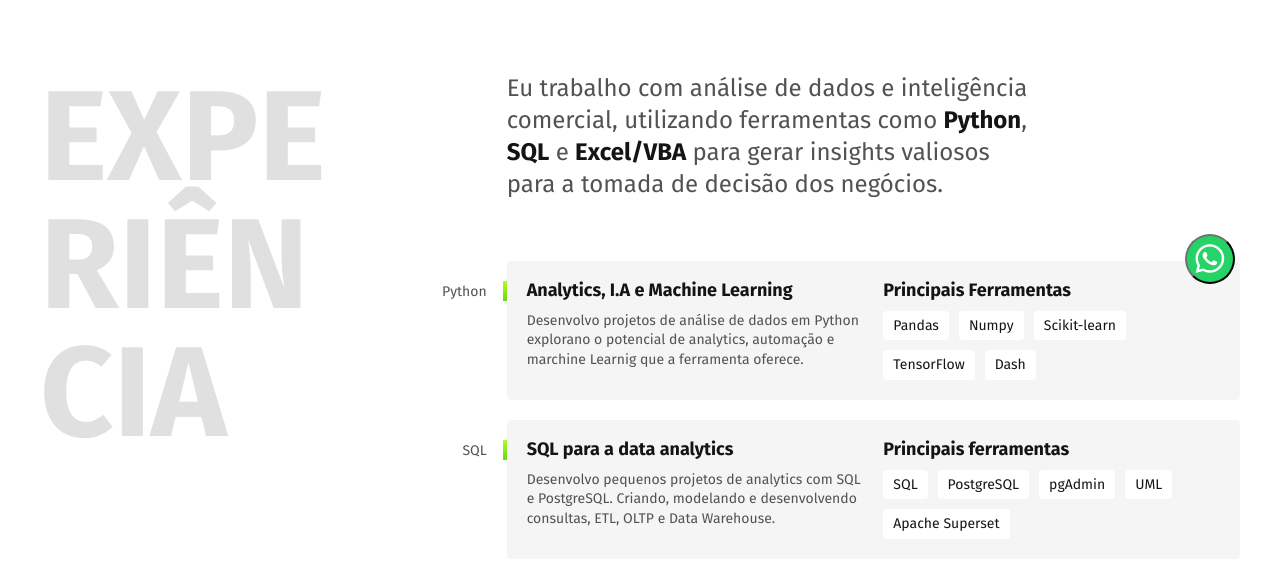
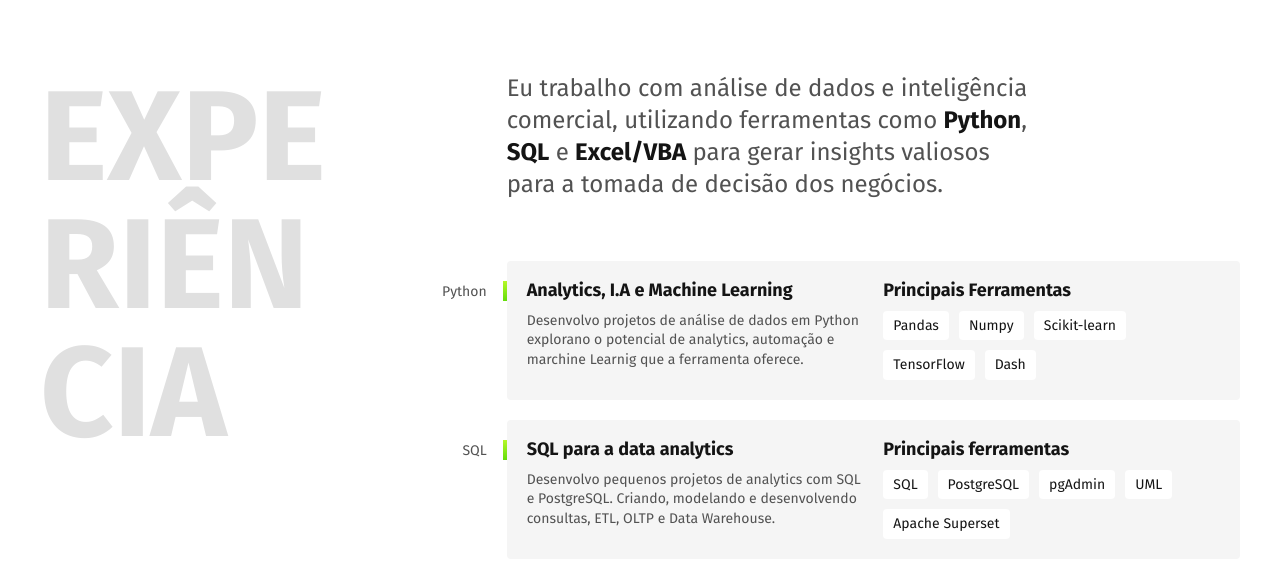
Before and after one commit to GCison/resumo-carlosantonio, a plain HTML site: page index.html in a window 1280 px wide. Shown: the part 471-1033 px from the top of the page. Drawn offline with nearby package versions, Linux system fonts and the light colour scheme.

Commit message:
ocult botao whatsapp

```diff
--- a/index.html
+++ b/index.html
@@ -139,9 +139,9 @@
 
   <footer class="footer" id="contato">
     <div class="footer-container">
-    <button class="btn-whatsapp pulsaDelay" onclick="window.location.href = 'https://api.whatsapp.com/send?phone=5581982927722';">
+    <!--button class="btn-whatsapp pulsaDelay" onclick="window.location.href = 'https://api.whatsapp.com/send?phone=5581982927722';">
         <i class="bi-whatsapp"></i>
-    </button>
+    </button-->
       <p class="footer-texto">Estou disponível para novos projetos no momento. Entre em contato comigo e marcamos uma conversa 👋</p>
       <ul class="footer-contato">
         <li>carlosantonio@email.com</li>
```
